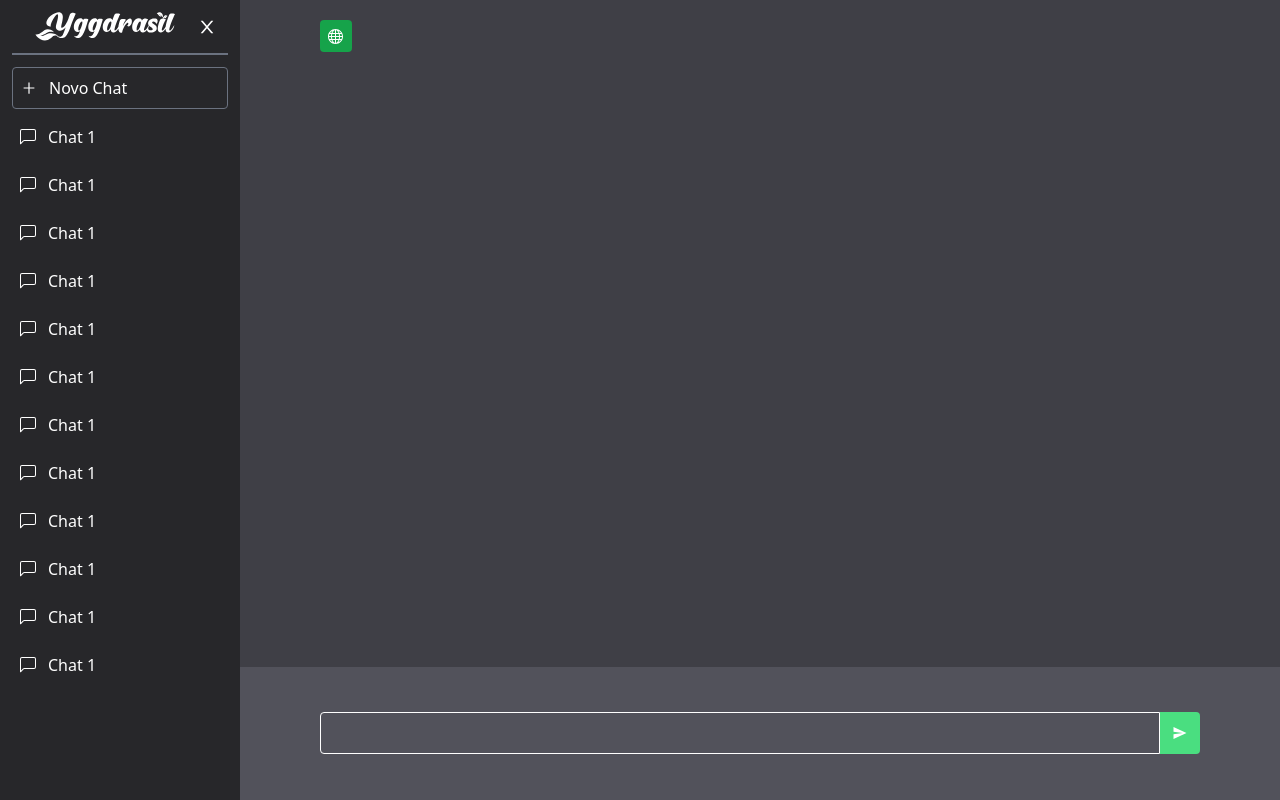
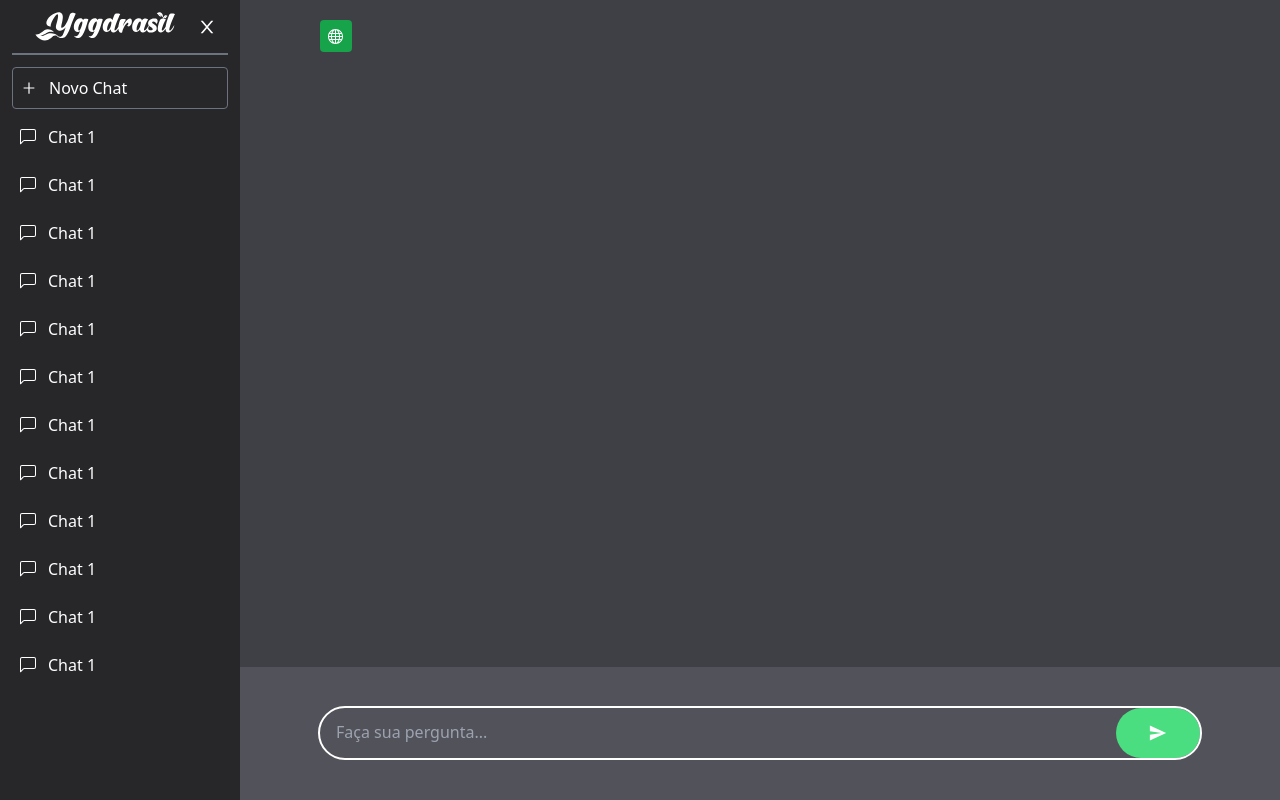
Before and after one commit to nicholasdzn/Yggdrasil, a React (Vite) app: page /chat in a window 1280 px wide. Built offline with nearby package versions, Linux system fonts and the light colour scheme.

Commit message:
Estilizando ChatInput

```diff
--- a/src/components/ChatInput/ChatInput.jsx
+++ b/src/components/ChatInput/ChatInput.jsx
@@ -1,13 +1,25 @@
-import React from 'react'
+import React from 'react';
 import { IoMdSend } from "react-icons/io";
 
 const ChatInput = ({ value, handleInput, handleSubmit }) => {
     return (
-        <div className='flex flex-row justify-center'>
-            <input type="text" className='rounded-l outline-none px-3 py-2 bg-transparent text-white border border-white w-full' value={value} onChange={handleInput} />
-            <button className='p-3 bg-green-400 rounded-r' onClick={handleSubmit}><IoMdSend fill='#fff' /></button>
+        <div className='flex flex-row justify-center bg-transparent outline outline-white outline-[2px] rounded-full'>
+          <textarea
+            type="text"
+            placeholder="Faça sua pergunta..."
+            className="rounded-full bg-transparent flex-1 px-4 pt-3 text-white focus:outline-none resize-none"
+            value={value}
+            onChange={handleInput}
+            style={{ height: '50px' }}
+          />
+          <button
+            className="bg-green-400 text-white rounded-full font-semibold px-8 hover:bg-green-300 focus:outline-none"
+            onClick={handleSubmit}
+          >
+            <IoMdSend size={'20px'} />
+          </button>
         </div>
-    )
+    );
 }
 
-export default ChatInput
+export default ChatInput;
```
